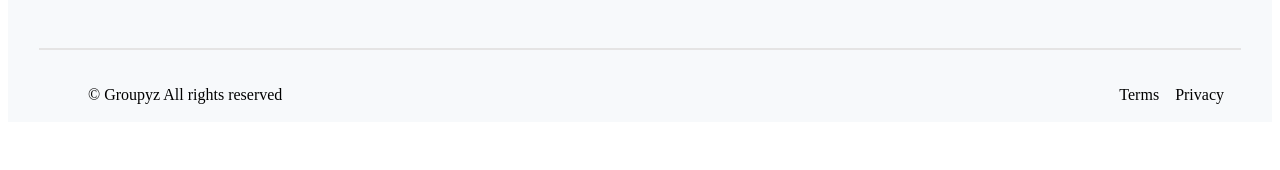
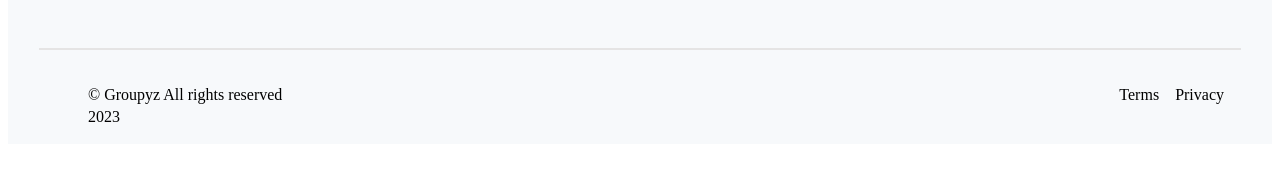
Before and after one commit to Groupyz/UI, a React (Create React App) app in the folder groupyz/: page / in a window 1280 px wide. Shown: the part 130-300 px from the top of the page. Built offline with nearby package versions, Linux system fonts and the light colour scheme.

Commit message:
Add date to all rights reserved.

```diff
--- a/groupyz/src/Footer.jsx
+++ b/groupyz/src/Footer.jsx
@@ -12,7 +12,7 @@ const Footer = () => {
         </div>
         <hr class="line" />
         <div class="row">
-          <div class="rightsContainer">{`© Groupyz All rights reserved`}</div>
+          <div class="rightsContainer">{`© Groupyz All rights reserved 2023`}</div>
           <div class="linksContainer">
             <a href="https://commons.wikimedia.org/wiki/File:Pug_portrait.jpg">
               Terms
```
